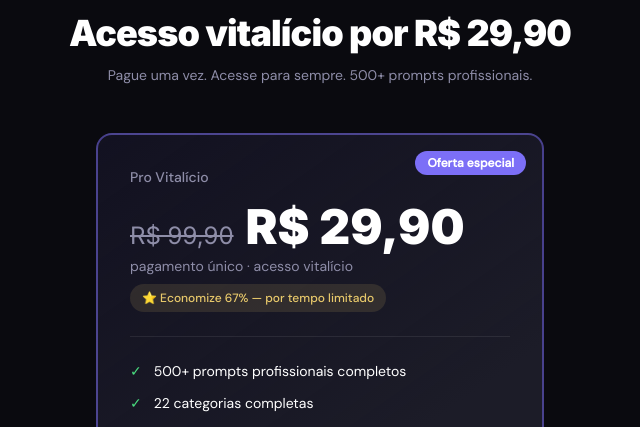
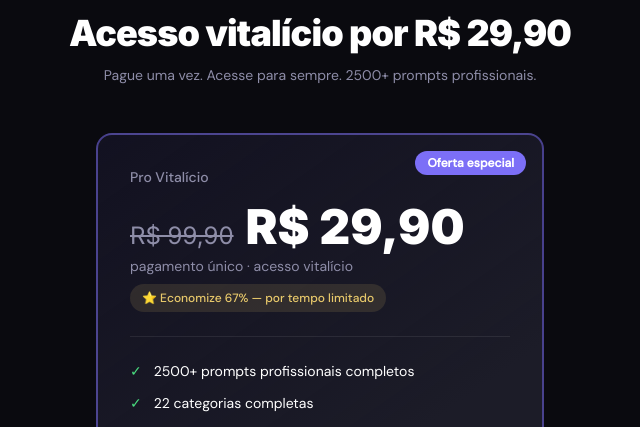
Before and after one commit to ffukuda23/PromptiaPro, a Next.js app: page /upgrade in a window 1280 px wide. Shown: the part 131-558 px from the top of the page, without its empty margins (320-960 px from the left). Built offline with nearby package versions, Linux system fonts and the light colour scheme.

Commit message:
Atualizar contagem de prompts (500 -> 2500)

```diff
--- a/app/upgrade/page.tsx
+++ b/app/upgrade/page.tsx
@@ -14,7 +14,7 @@ export default function UpgradePage() {
       <div className="text-center mb-12">
         <div className="text-xs font-semibold uppercase tracking-widest mb-3" style={{ color: 'var(--accent)' }}>Upgrade para Pro</div>
         <h1 className="font-display text-4xl font-black tracking-tight mb-3">Acesso vitalício por R$ 29,90</h1>
-        <p className="text-sm" style={{ color: 'var(--muted)' }}>Pague uma vez. Acesse para sempre. 500+ prompts profissionais.</p>
+        <p className="text-sm" style={{ color: 'var(--muted)' }}>Pague uma vez. Acesse para sempre. 2500+ prompts profissionais.</p>
       </div>
 
       <div className="w-full max-w-md">
@@ -31,7 +31,7 @@ export default function UpgradePage() {
           <div className="h-px mb-6" style={{ background: 'var(--border)' }} />
           <ul className="flex flex-col gap-3 mb-8 flex-1">
             {[
-              '500+ prompts profissionais completos',
+              '2500+ prompts profissionais completos',
               '22 categorias completas',
               'Novos prompts adicionados todo mês',
               'Busca avançada por categoria',
```
